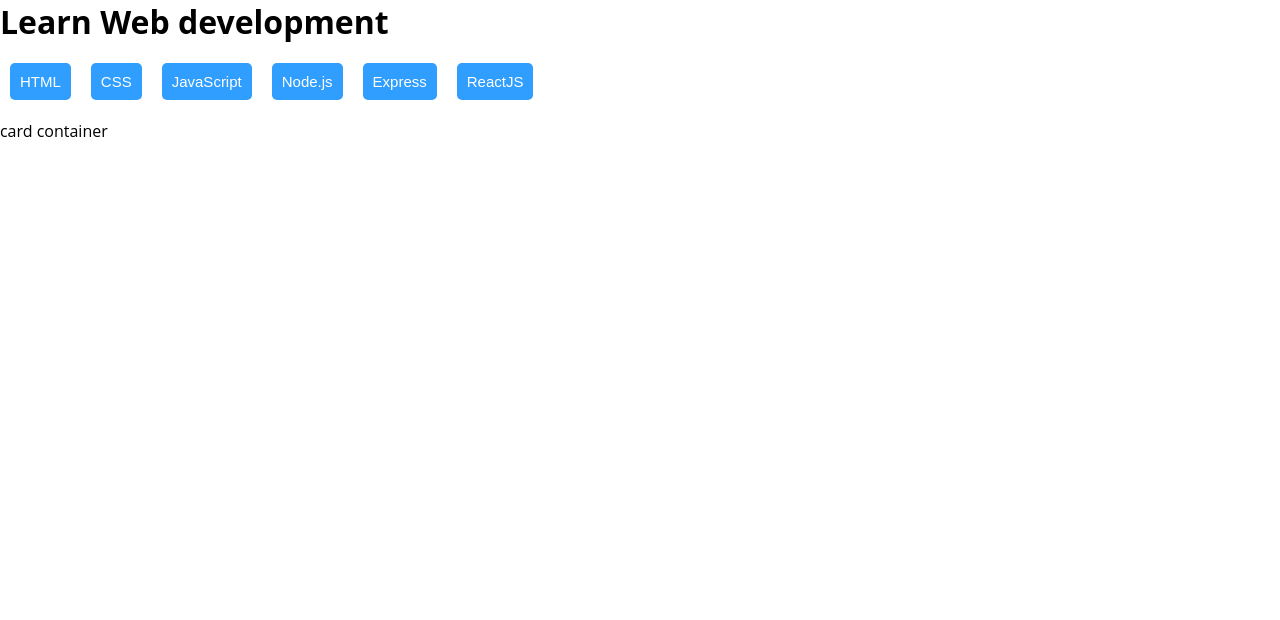
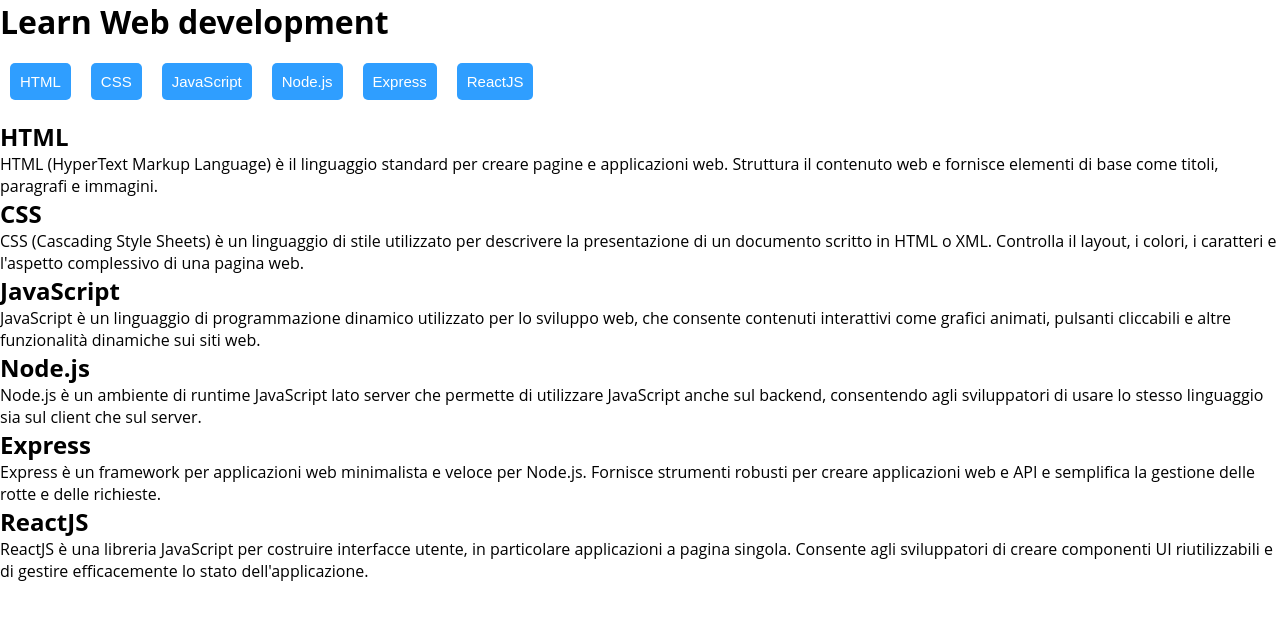
Before and after one commit to alexbiviano/react-use-state, a React (Vite) app in the folder react-use-state/: page / in a window 1280 px wide. Shown: the top 620 px of the page. Built offline with nearby package versions, Linux system fonts and the light colour scheme.

Commit message:
[upd] cards added

```diff
--- a/react-use-state/src/components/Card.jsx
+++ b/react-use-state/src/components/Card.jsx
@@ -1,8 +1,12 @@
-
 const Card = (props) => {
     return (
         <>
-            <div className="card">Placeholder</div>
+            <div className="card">
+                <h2>{props.obj.title}</h2>
+                <div className="description">
+                    {props.obj.description}
+                </div>
+            </div>
         </>
     )
 }
--- a/react-use-state/src/components/Main.jsx
+++ b/react-use-state/src/components/Main.jsx
@@ -47,7 +47,11 @@
             </div>
 
             <div className="card-container">
-                card container
+                {languages.map((element) => {
+                    return (
+                        <Card key={element.id} obj={element} />
+                    )
+                })}
             </div>
         </>
     )
```
